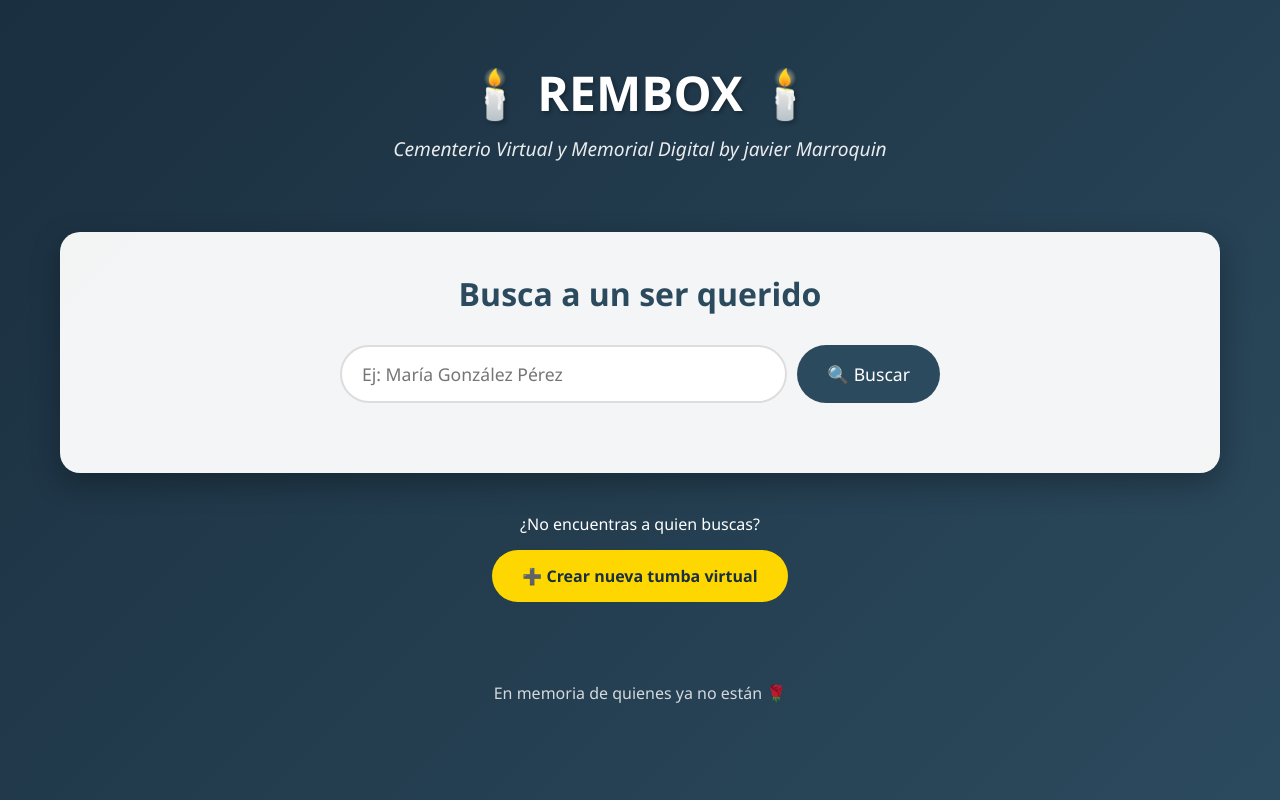
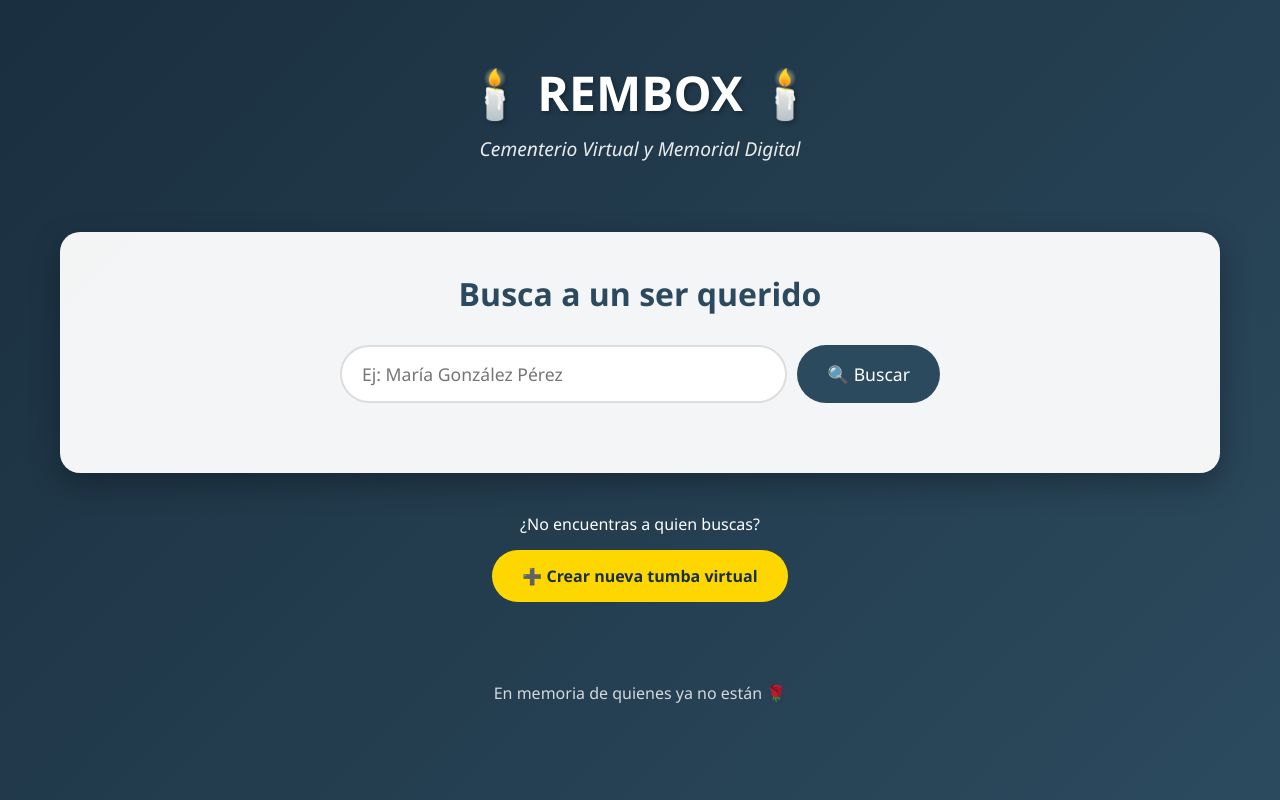
Before and after one commit to javi21maroquin-jpg/REMBOX, a website: page index.html in a window 1280 px wide. Drawn offline with Linux system fonts and the light colour scheme; no server answers.

Commit message:
Actualizar textos en la página

```diff
--- a/index.html
+++ b/index.html
@@ -10,7 +10,7 @@
     <div class="container">
         <header>
             <h1>🕯️ REMBOX 🕯️</h1>
-            <p class="subtitulo">Cementerio Virtual y Memorial Digital by javier Marroquin</p>
+            <p class="subtitulo">Cementerio Virtual y Memorial Digital</p>
         </header>
 
         <main>
```
